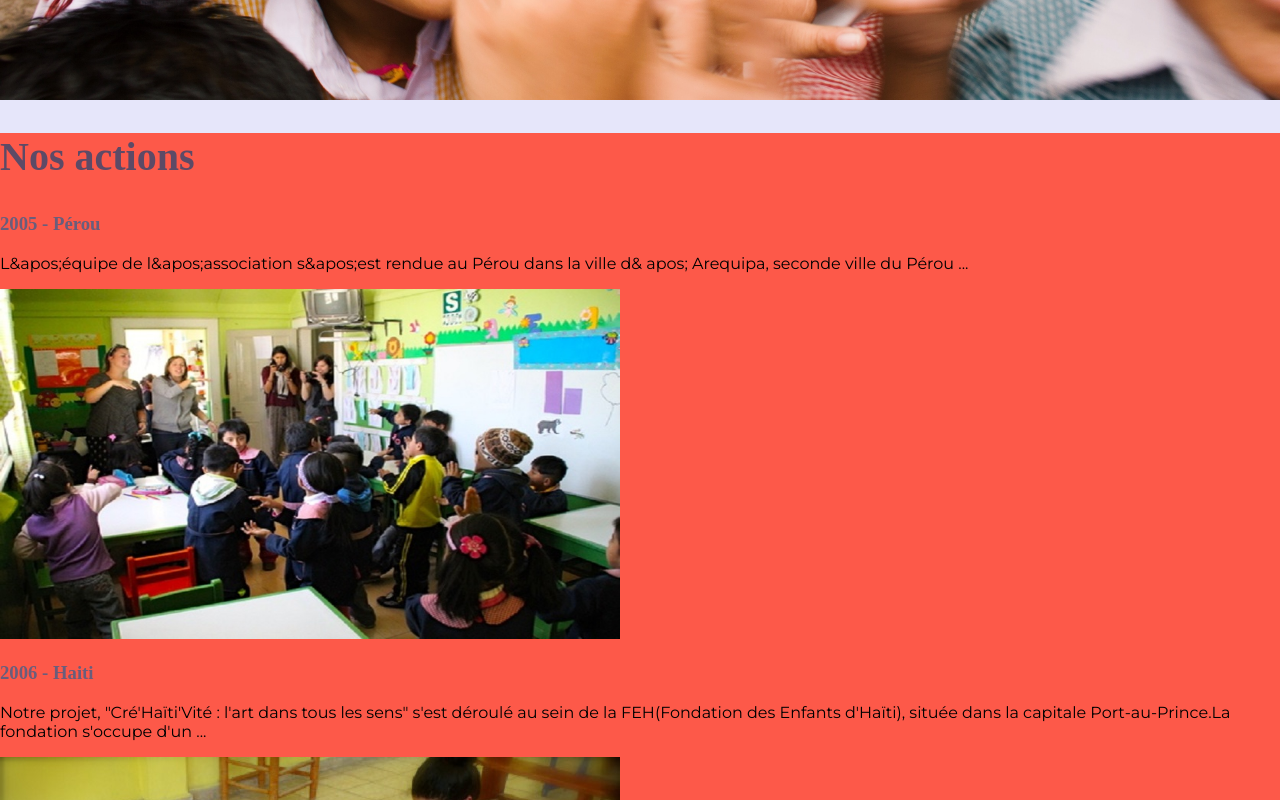
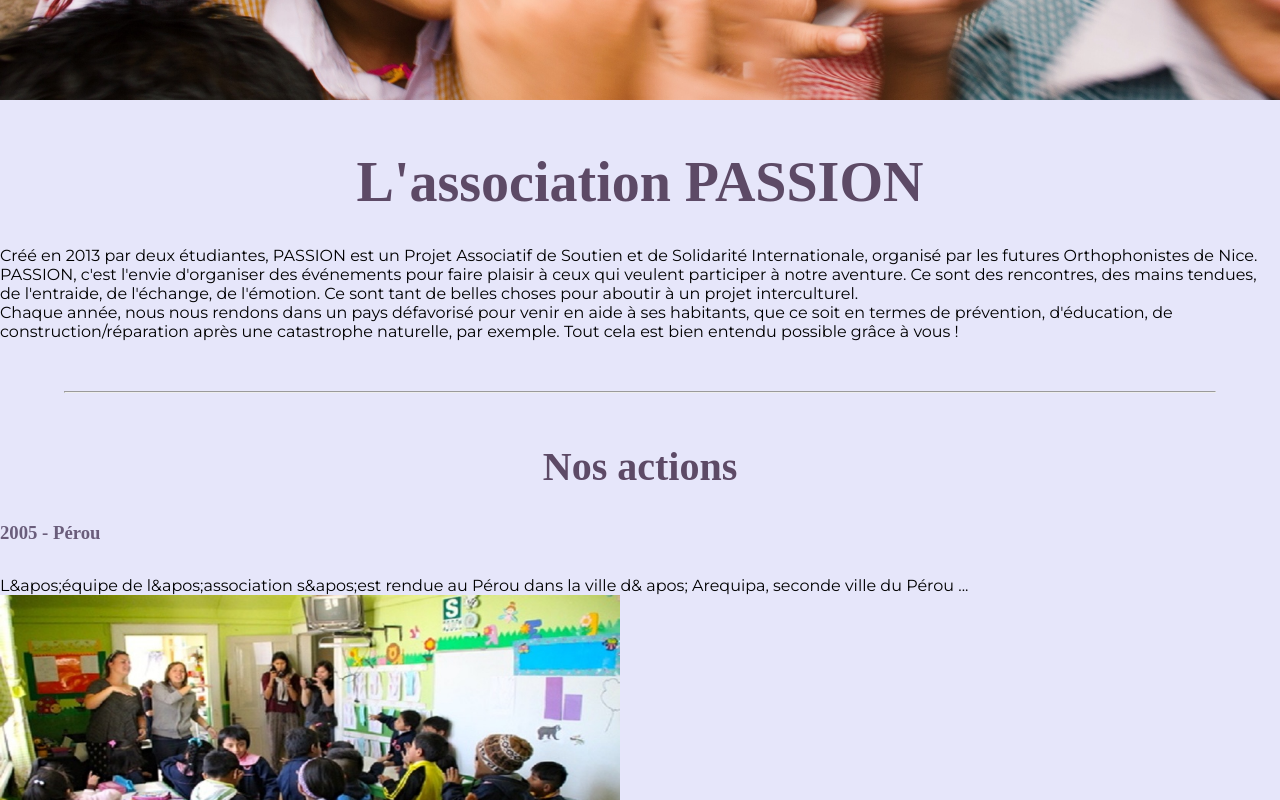
Before and after one commit to jtessieau/association-passion, a Next.js app: page / in a window 1280 px wide. Shown: the part 700-1500 px from the top of the page. Built offline with nearby package versions, Linux system fonts and the light colour scheme; a web font is replaced by a local one.

Commit message:
add styling

```diff
--- a/src/app/components/Footer.js
+++ b/src/app/components/Footer.js
@@ -4,6 +4,7 @@ export default function Footer() {
   return (
     <footer>
       <h2>Nous contacter</h2>
+      <div className="icon">
         <Link href="https://www.facebook.com/passionnice06/" target="_blank">
           <i className="fab fa-facebook fa-3x"></i>
         </Link>
@@ -13,6 +14,7 @@ export default function Footer() {
         <Link href="mailto:association.passion06@gmail.com">
           <i className="far fa-envelope fa-3x"></i>
         </Link>
+      </div>
     </footer >
   )
 }
--- a/src/app/globals.scss
+++ b/src/app/globals.scss
@@ -23,6 +23,9 @@ $darkBackgroundColor: #8d89a6; //ok
 /* --- Globals --- */
 * {
   font-family: $core-font, sans-serif;
+  margin: 0;
+  padding: 0;
+  box-sizing: border-box;
 }
 
 body {
@@ -47,6 +50,7 @@ body {
   h2,
   h3 {
     font-family: $subtitle-font;
+    margin-bottom: 2rem;
   }
 }
 
@@ -124,7 +128,18 @@ body {
 .content {
   max-width: 1320px;
   margin:auto;
-  background-color: #fd5949;
+
+  h1,h2 {
+    text-align: center;
+  }
+
+  hr {
+    width: 90%;
+    margin: auto;
+  }
+  main, section {
+    margin: 50px 0;
+  }
 }
 
 .members-list {
@@ -156,19 +171,32 @@ body {
 footer {
   background-color: $darkBackgroundColor;
   // box-shadow: 0 -5px 5px $subtitleColor;
+  padding: 40px;
+
+  text-align: center;
   h2 {
     font-size: 2rem;
     font-weight: 400;
     color: white;
   }
+  a {
+    color: white;
+    text-decoration: none;
+    margin: 0 1rem
+  }
   a:hover {
     text-decoration: none;
+  }
+
+  .fa-facebook {
+    border-radius: 50%;
   }
 
   .fa-facebook:hover {
     color: #4267b2;
     background: white;
     border-radius: 50%;
+    background-clip: border-box;
   }
   .fa-instagram:hover {
     background: #d6249f;
--- a/src/app/page.js
+++ b/src/app/page.js
@@ -5,6 +5,7 @@ import Footer from "./components/Footer";
 import MembersList from "./components/members/MembersList";
 
 import "./globals.scss"
+import Main from "./components/Main";
 
 export default function Home() {
   return (
@@ -12,8 +13,12 @@ export default function Home() {
       <Header></Header>
 
       <div className="content">
+        <Main></Main>
+        <hr />
         <ActionsList></ActionsList>
+        <hr />
         <MembersList></MembersList>
+        <hr />
         <Shop></Shop>
       </div>
 
```
Lines whose indentation alone changed are shown as unchanged.
